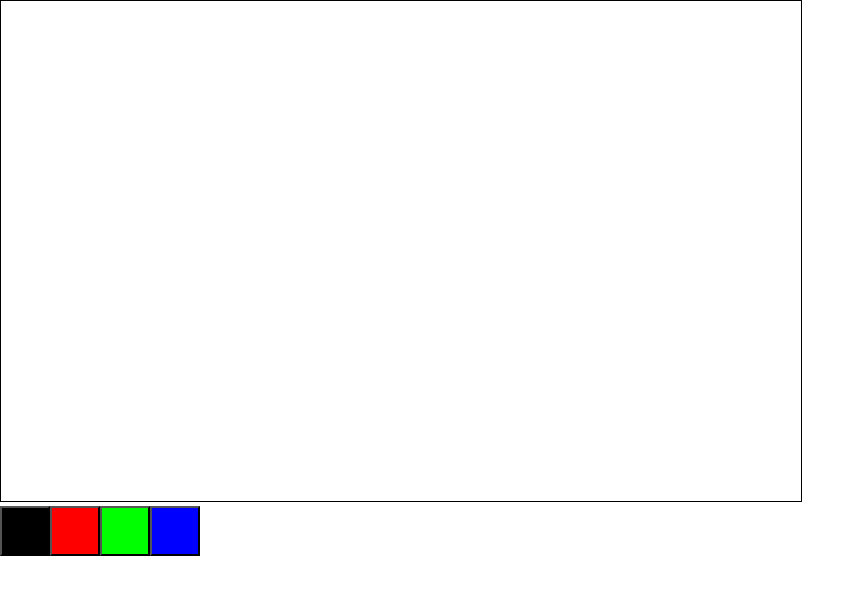
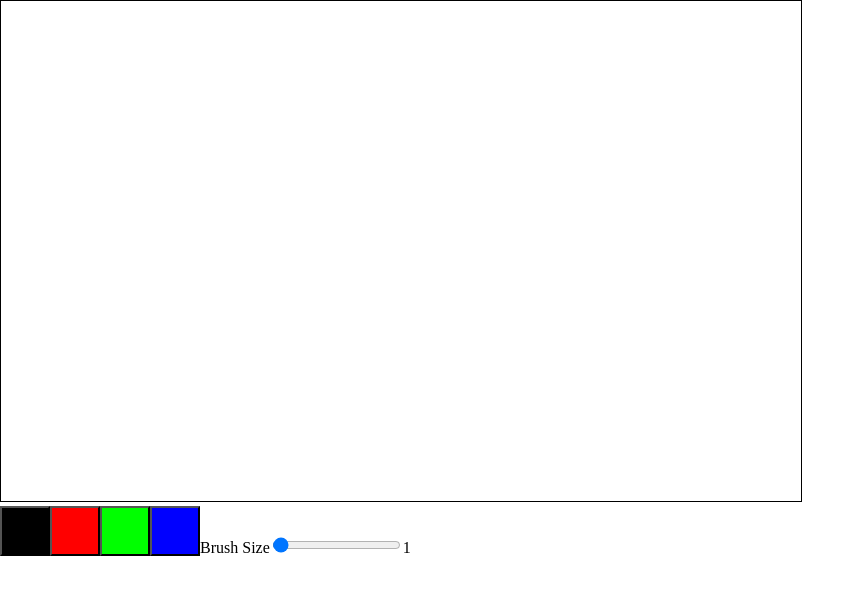
Before and after one commit to BrooklynP/JSpaint, an Angular app: page / in a window 1280 px wide. Shown: the top 594 px of the page, without its empty margins (0-865 px from the left). Built offline with nearby package versions, Linux system fonts and the light colour scheme.

Commit message:
You can now change brush size

```diff
--- a/src/app/app.module.ts
+++ b/src/app/app.module.ts
@@ -4,6 +4,7 @@ import { NgModule } from '@angular/core';
 import { AppRoutingModule } from './app-routing.module';
 import { AppComponent } from './app.component';
 import { DrawComponent } from './pages/draw/draw.component';
+import { FormsModule } from '@angular/forms';
 
 @NgModule({
   declarations: [
@@ -12,7 +13,8 @@ import { DrawComponent } from './pages/draw/draw.component';
   ],
   imports: [
     BrowserModule,
-    AppRoutingModule
+    AppRoutingModule,
+    FormsModule
   ],
   providers: [],
   bootstrap: [AppComponent]
--- a/src/app/pages/draw/draw.component.html
+++ b/src/app/pages/draw/draw.component.html
@@ -4,4 +4,6 @@
     <button class="colourBtn" (click)="setColour('FF0000')" style="background-color: #FF0000;"></button>
     <button class="colourBtn" (click)="setColour('00FF00')" style="background-color: #00FF00;"></button>
     <button class="colourBtn" (click)="setColour('0000FF')" style="background-color: #0000FF;"></button>
+
+    <label for="brushSizeSlider">Brush Size</label><input id="brushSizeSlider" type="range" [(ngModel)]="CurrentStrokeWidth"><label>{{CurrentStrokeWidth}}</label>
 </footer>
--- a/src/app/pages/draw/draw.component.ts
+++ b/src/app/pages/draw/draw.component.ts
@@ -19,6 +19,7 @@ export class DrawComponent implements OnInit {
   isMouseDown = false;
 
   public CurrentColor = '000000';
+  public CurrentStrokeWidth = 1;
 
   constructor() { }
 
@@ -50,6 +51,8 @@ export class DrawComponent implements OnInit {
       if (this.isMouseDown === true) {
         this.canvasCtx.lineTo(this.currX, this.currY);
         this.canvasCtx.strokeStyle = '#' + this.CurrentColor;
+        this.canvasCtx.lineWidth = this.CurrentStrokeWidth;
+        console.log(this.CurrentStrokeWidth);
         this.canvasCtx.stroke();
       }
     });
```
